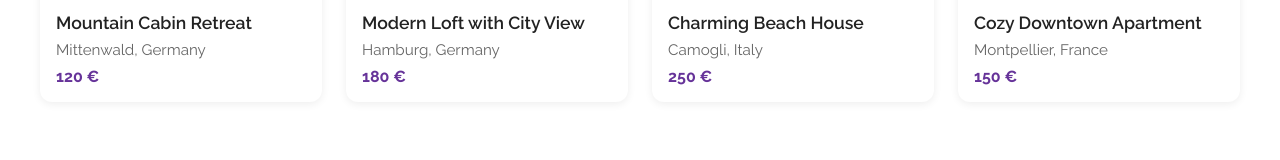
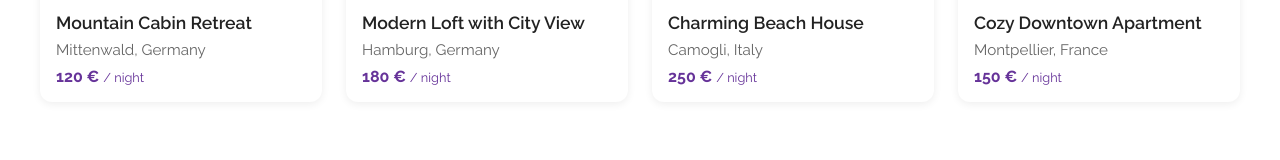
Before and after one commit to sayheylaura/tinybnb, an Angular app: page / in a window 1280 px wide. Shown: the part 421-581 px from the top of the page. Built offline with nearby package versions, Linux system fonts and the light colour scheme.

Commit message:
feat: make card price UI more explicit

```diff
--- a/src/app/features/properties/property-card/property-card.component.html
+++ b/src/app/features/properties/property-card/property-card.component.html
@@ -19,6 +19,7 @@
       </p>
       <p class="property-card-price" data-testid="property-card-price">
         {{ property.price }} €
+        <span class="property-card-price-night">/ night</span>
       </p>
     </div>
   </a>
--- a/src/app/features/properties/property-card/property-card.component.scss
+++ b/src/app/features/properties/property-card/property-card.component.scss
@@ -57,3 +57,8 @@
   font-weight: 700;
   margin: 0;
 }
+
+.property-card-price-night {
+  font-size: 0.8rem;
+  font-weight: 400;
+}
```
Also changed, not shown: 1 other file (tests, documents, lock files or other folders).
